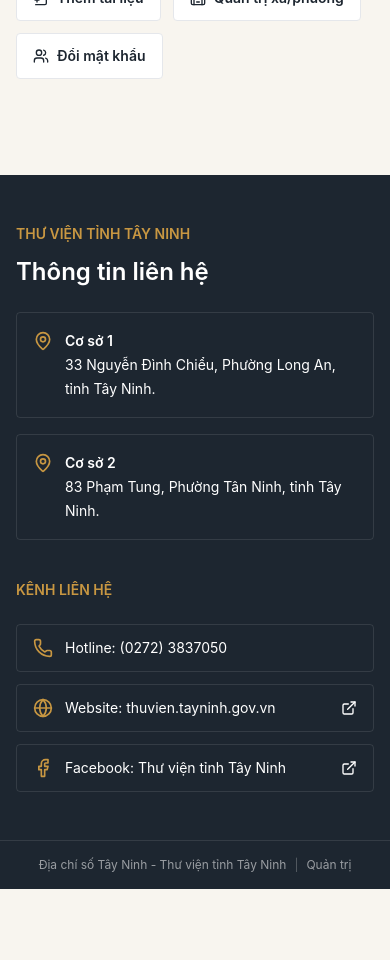
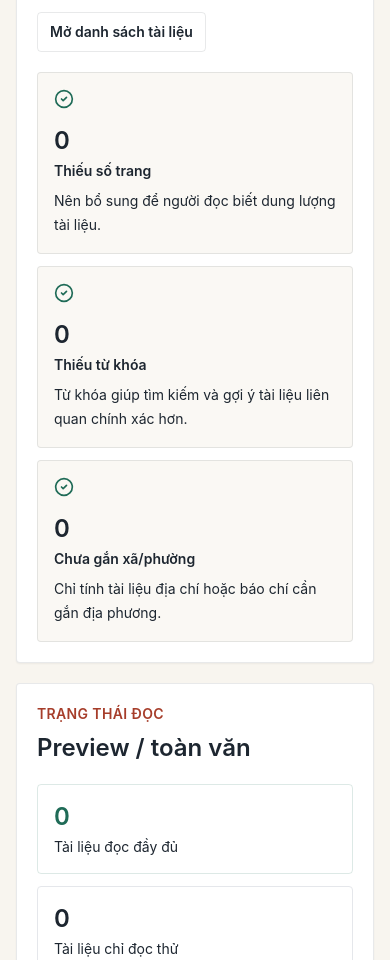
Before and after one commit to duythien24/diachitayninh, a Next.js app: page /admin in a window 390 px wide. Shown: the part 1040-2000 px from the top of the page. Before the commit the page ends 1929 px from the top, so only its background shows below. Built offline with nearby package versions, Linux system fonts and the light colour scheme; no server answers; the database is empty.

Commit message:
Refine document and commune browsing

```diff
--- a/src/app/admin/page.tsx
+++ b/src/app/admin/page.tsx
@@ -1,8 +1,10 @@
 import Link from "next/link";
 import {
   Activity,
+  AlertTriangle,
   BarChart3,
   Building2,
+  CheckCircle2,
   FilePlus2,
   FileText,
   Newspaper,
@@ -59,13 +61,40 @@
   const communeDocumentCount = documents.filter((document) => document.documentType === "dia_chi").length;
   const newspaperDocumentCount = documents.filter((document) => document.documentType === "bao_tay_ninh").length;
   const provincialDocumentCount = documents.filter((document) => document.documentType === "tai_lieu_cap_tinh").length;
+  const previewDocumentCount = documents.filter((document) => document.isPreviewOnly).length;
+  const fullDocumentCount = documents.length - previewDocumentCount;
+  const missingPageCount = documents.filter((document) => !document.pageCount).length;
+  const missingKeywordCount = documents.filter((document) => !document.keywords?.length).length;
+  const missingCommuneLinkCount = documents.filter(
+    (document) => document.documentType !== "tai_lieu_cap_tinh" && !document.communeIds?.length && !document.communeId
+  ).length;
+  const qualityItems = [
+    {
+      label: "Thiếu số trang",
+      value: missingPageCount,
+      description: "Nên bổ sung để người đọc biết dung lượng tài liệu.",
+      warning: missingPageCount > 0
+    },
+    {
+      label: "Thiếu từ khóa",
+      value: missingKeywordCount,
+      description: "Từ khóa giúp tìm kiếm và gợi ý tài liệu liên quan chính xác hơn.",
+      warning: missingKeywordCount > 0
+    },
+    {
+      label: "Chưa gắn xã/phường",
+      value: missingCommuneLinkCount,
+      description: "Chỉ tính tài liệu địa chí hoặc báo chí cần gắn địa phương.",
+      warning: missingCommuneLinkCount > 0
+    }
+  ];
 
   return (
     <PageShell>
       <SectionHeader
         eyebrow="Quản trị"
         title="Bảng điều khiển tài liệu"
-        description="Theo dõi số lượng tài liệu theo từng nhóm và truy cập nhanh các công cụ quản trị nội dung."
+        description="Theo dõi số lượng tài liệu theo từng nhóm, chất lượng metadata và truy cập nhanh các công cụ quản trị nội dung."
       />
 
       {isMock ? (
@@ -91,6 +120,51 @@
           );
         })}
       </div>
+
+      <section className="mt-8 grid gap-5 lg:grid-cols-[1fr_22rem]">
+        <div className="rounded border border-ink/10 bg-white p-5 shadow-sm">
+          <div className="flex flex-wrap items-start justify-between gap-3">
+            <div>
+              <p className="text-sm font-semibold uppercase tracking-wide text-lacquer">Chất lượng dữ liệu</p>
+              <h2 className="mt-2 text-2xl font-semibold text-ink">Việc nên rà soát trước khi công bố rộng rãi</h2>
+            </div>
+            <Link
+              href="/admin/documents"
+              className="inline-flex min-h-10 items-center rounded border border-ink/10 px-3 py-2 text-sm font-semibold text-ink transition hover:bg-paper"
+            >
+              Mở danh sách tài liệu
+            </Link>
+          </div>
+          <div className="mt-5 grid gap-3 md:grid-cols-3">
+            {qualityItems.map((item) => {
+              const Icon = item.warning ? AlertTriangle : CheckCircle2;
+              return (
+                <div key={item.label} className="rounded border border-ink/10 bg-paper/70 p-4">
+                  <Icon className={item.warning ? "h-5 w-5 text-gold" : "h-5 w-5 text-palm"} aria-hidden="true" />
+                  <p className="mt-4 text-2xl font-semibold text-ink">{item.value}</p>
+                  <p className="mt-1 text-sm font-semibold text-ink">{item.label}</p>
+                  <p className="mt-2 text-sm leading-6 text-ink/58">{item.description}</p>
+                </div>
+              );
+            })}
+          </div>
+        </div>
+
+        <div className="rounded border border-ink/10 bg-white p-5 shadow-sm">
+          <p className="text-sm font-semibold uppercase tracking-wide text-lacquer">Trạng thái đọc</p>
+          <h2 className="mt-2 text-2xl font-semibold text-ink">Preview / toàn văn</h2>
+          <div className="mt-5 space-y-3">
+            <div className="rounded border border-palm/15 bg-palm/8 p-4">
+              <p className="text-2xl font-semibold text-palm">{fullDocumentCount}</p>
+              <p className="mt-1 text-sm text-ink/62">Tài liệu đọc đầy đủ</p>
+            </div>
+            <div className="rounded border border-gold/20 bg-gold/10 p-4">
+              <p className="text-2xl font-semibold text-ink">{previewDocumentCount}</p>
+              <p className="mt-1 text-sm text-ink/62">Tài liệu chỉ đọc thử</p>
+            </div>
+          </div>
+        </div>
+      </section>
 
       <div className="mt-8 flex flex-wrap gap-3">
         {adminLinks.map((item) => {
--- a/src/components/commune-list.tsx
+++ b/src/components/commune-list.tsx
@@ -2,17 +2,18 @@
 
 import Link from "next/link";
 import { useMemo, useState } from "react";
-import { ArrowRight, Search } from "lucide-react";
+import { ArrowRight, Building2, CheckCircle2, Clock3, MapPinned, Search } from "lucide-react";
 
 import type { Commune, CommuneType } from "@/lib/types";
 import { cn, normalizeVietnamese, typePrefix } from "@/lib/utils";
 
-type Filter = "all" | CommuneType | "has_docs";
+type Filter = "all" | CommuneType | "has_docs" | "no_docs";
 export type CommuneListItem = Commune & { documentCount?: number };
 
 const filters: Array<{ label: string; value: Filter }> = [
+  { label: "Tất cả", value: "all" },
   { label: "Có tài liệu", value: "has_docs" },
-  { label: "Tất cả", value: "all" },
+  { label: "Chưa có tài liệu", value: "no_docs" },
   { label: "Xã", value: "xa" },
   { label: "Phường", value: "phuong" }
 ];
@@ -21,11 +22,27 @@
   const [query, setQuery] = useState("");
   const [filter, setFilter] = useState<Filter>("all");
 
+  const summary = useMemo(() => {
+    const hasDocuments = communes.filter((commune) => Boolean(commune.documentCount)).length;
+    return [
+      { label: "Tổng đơn vị", value: communes.length, icon: MapPinned },
+      { label: "Có tài liệu", value: hasDocuments, icon: CheckCircle2 },
+      { label: "Đang bổ sung", value: communes.length - hasDocuments, icon: Clock3 },
+      { label: "Phường", value: communes.filter((commune) => commune.type === "phuong").length, icon: Building2 }
+    ];
+  }, [communes]);
+
   const filteredCommunes = useMemo(() => {
     const normalizedQuery = normalizeVietnamese(query.trim());
 
     return communes.filter((commune) => {
-      const matchesType = filter === "all" || (filter === "has_docs" ? Boolean(commune.documentCount) : commune.type === filter);
+      const matchesType =
+        filter === "all" ||
+        (filter === "has_docs"
+          ? Boolean(commune.documentCount)
+          : filter === "no_docs"
+            ? !commune.documentCount
+            : commune.type === filter);
       const searchableText = normalizeVietnamese(`${commune.name} ${commune.slug} ${commune.districtOld || ""}`);
       const matchesQuery = normalizedQuery.length === 0 || searchableText.includes(normalizedQuery);
 
@@ -36,6 +53,22 @@
   return (
     <section className="mt-8">
       <div className="rounded border border-ink/10 bg-white p-3 shadow-sm">
+        <div className="mb-4 grid gap-3 sm:grid-cols-2 lg:grid-cols-4">
+          {summary.map((item, index) => {
+            const Icon = item.icon;
+            return (
+              <div key={item.label} className="rounded border border-ink/8 bg-paper/70 p-4">
+                <Icon
+                  className={cn("h-5 w-5", index === 1 ? "text-palm" : index === 2 ? "text-gold" : "text-lacquer")}
+                  aria-hidden="true"
+                />
+                <p className="mt-3 text-2xl font-semibold text-ink">{item.value}</p>
+                <p className="mt-1 text-sm text-ink/55">{item.label}</p>
+              </div>
+            );
+          })}
+        </div>
+
         <div className="flex flex-col gap-3 lg:flex-row lg:items-center lg:justify-between">
           <label className="flex min-h-12 items-center gap-3 rounded border border-ink/10 bg-paper/80 px-4 text-ink/55 lg:w-[30rem]">
             <Search className="h-4 w-4" aria-hidden="true" />
@@ -91,7 +124,10 @@
                   </div>
                   <h2 className="mt-2 truncate text-lg font-semibold text-ink">{commune.name}</h2>
                 </div>
-                <ArrowRight className="h-4 w-4 shrink-0 text-ink/35 transition group-hover:translate-x-1 group-hover:text-palm" aria-hidden="true" />
+                <ArrowRight
+                  className="h-4 w-4 shrink-0 text-ink/35 transition group-hover:translate-x-1 group-hover:text-palm"
+                  aria-hidden="true"
+                />
               </div>
               <p className="mt-3 line-clamp-3 text-sm leading-6 text-ink/62">{commune.description}</p>
             </Link>
--- a/src/components/document-list.tsx
+++ b/src/components/document-list.tsx
@@ -3,7 +3,7 @@
 import Link from "next/link";
 import { useEffect, useMemo, useState, useTransition } from "react";
 import { usePathname, useRouter, useSearchParams } from "next/navigation";
-import { ArrowDown, FileText, Files, Newspaper, RotateCcw, Search } from "lucide-react";
+import { ArrowDown, FileText, Files, Newspaper, RotateCcw, Search, X } from "lucide-react";
 
 import { DocumentCard } from "@/components/document-card";
 import type { Commune, Document, DocumentType } from "@/lib/types";
@@ -117,6 +117,54 @@
     params.set("page", String(currentPage + 1));
     return `${pathname}?${params.toString()}`;
   }, [currentPage, pathname, searchParams]);
+  const selectedCommune = useMemo(
+    () => communes.find((commune) => commune.id === communeId),
+    [communes, communeId]
+  );
+  const activeFilters = [
+    query.trim()
+      ? {
+          key: "query",
+          label: `Từ khóa: ${query.trim()}`,
+          clear: () => setQuery("")
+        }
+      : null,
+    filter !== "all"
+      ? {
+          key: "type",
+          label: filters.find((item) => item.value === filter)?.label || "Loại tài liệu",
+          clear: () => setFilter("all")
+        }
+      : null,
+    selectedCommune
+      ? {
+          key: "commune",
+          label: `${typePrefix(selectedCommune.type)} ${selectedCommune.name}`,
+          clear: () => setCommuneId("")
+        }
+      : null,
+    year
+      ? {
+          key: "year",
+          label: `Năm: ${year}`,
+          clear: () => setYear("")
+        }
+      : null,
+    author
+      ? {
+          key: "author",
+          label: `Tác giả: ${author}`,
+          clear: () => setAuthor("")
+        }
+      : null,
+    publisher
+      ? {
+          key: "publisher",
+          label: `NXB: ${publisher}`,
+          clear: () => setPublisher("")
+        }
+      : null
+  ].filter((item): item is { key: string; label: string; clear: () => void } => Boolean(item));
 
   return (
     <section className="mt-8">
@@ -216,8 +264,27 @@
         </div>
 
         <p className="mt-3 text-sm text-ink/55">
-          {isPending ? "Đang tìm trên Supabase..." : `Đang hiển thị ${documents.length} tài liệu`}
+          {isPending
+            ? "Đang tìm trên Supabase..."
+            : `Đang hiển thị ${documents.length}${hasMore ? "+" : ""} tài liệu`}
         </p>
+
+        {activeFilters.length ? (
+          <div className="mt-3 flex flex-wrap items-center gap-2 border-t border-ink/8 pt-3">
+            <span className="text-xs font-semibold uppercase tracking-wide text-ink/45">Đang lọc</span>
+            {activeFilters.map((item) => (
+              <button
+                key={item.key}
+                type="button"
+                onClick={item.clear}
+                className="inline-flex min-h-8 items-center gap-1.5 rounded-full border border-palm/15 bg-palm/8 px-3 py-1 text-xs font-semibold text-palm transition hover:border-palm/25 hover:bg-palm/12"
+              >
+                {item.label}
+                <X className="h-3.5 w-3.5" aria-hidden="true" />
+              </button>
+            ))}
+          </div>
+        ) : null}
       </div>
 
       {documents.length > 0 ? (
```
